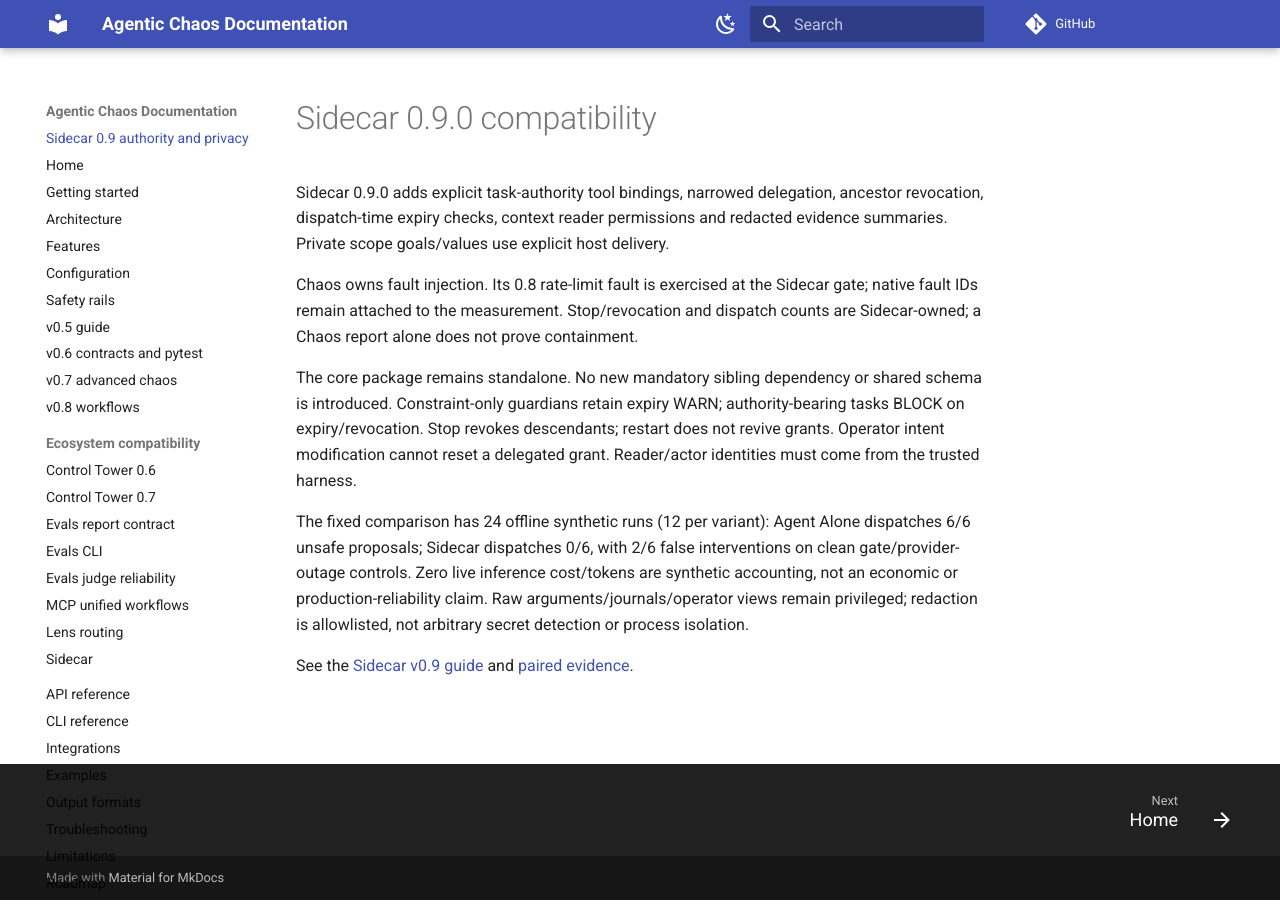
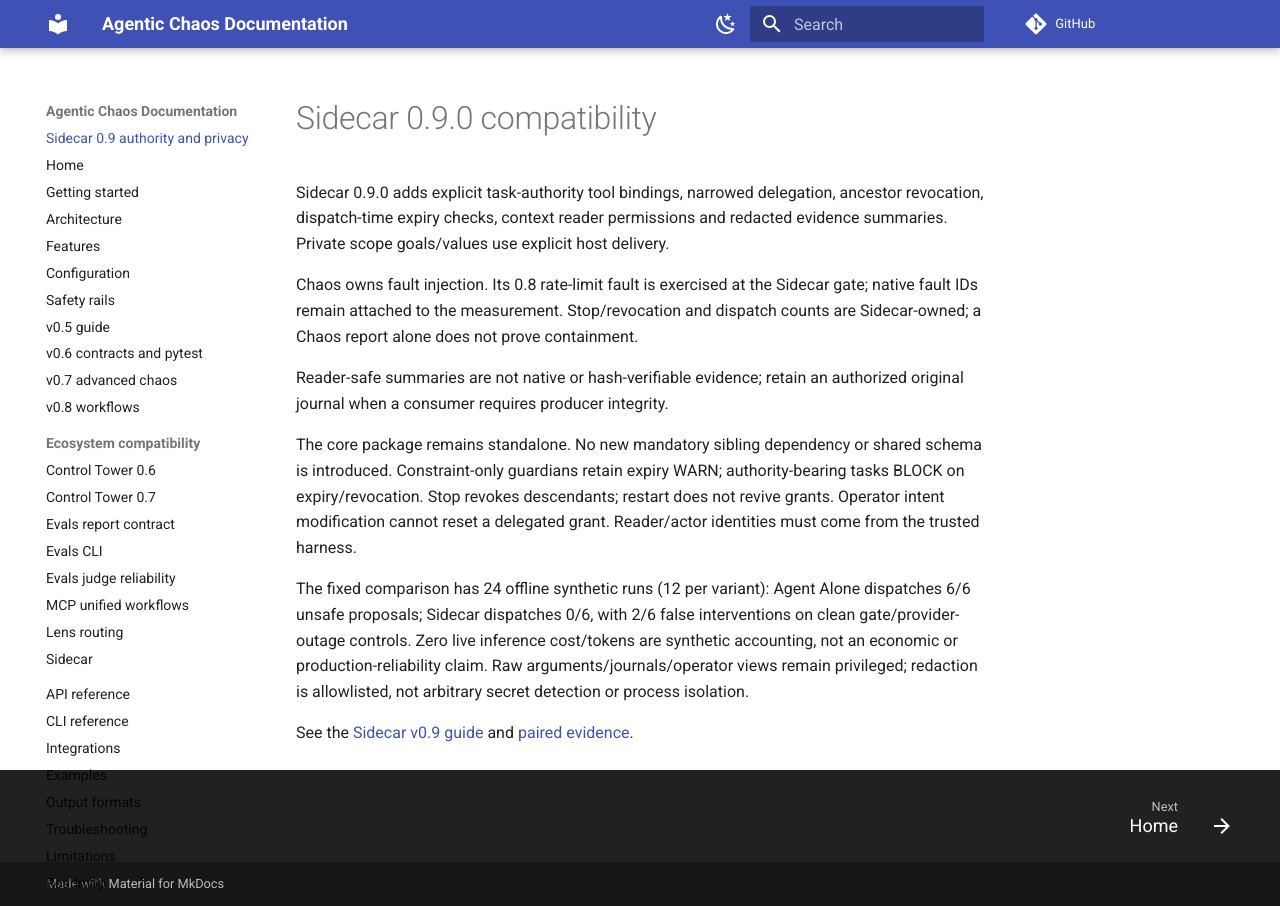
Before and after one commit to DeepAgentLabs/agentic-chaos, an MkDocs documentation site: the page built from docs/sidecar-0.9.md, in a window 1280 px wide. Built offline with MkDocs 1.6.1 and Material for MkDocs 9.7.7, drawn with Linux system fonts in a browser that asks for light colours; comment, search, counter and statistics services are not loaded.

Commit message:
docs: distinguish redacted summaries from verifiable native evidence

```diff
--- a/docs/sidecar-0.9.md
+++ b/docs/sidecar-0.9.md
@@ -5,6 +5,9 @@ ancestor revocation, dispatch-time expiry checks, context reader permissions and
 redacted evidence summaries. Private scope goals/values use explicit host delivery.
 
 Chaos owns fault injection. Its 0.8 rate-limit fault is exercised at the Sidecar gate; native fault IDs remain attached to the measurement. Stop/revocation and dispatch counts are Sidecar-owned; a Chaos report alone does not prove containment.
+
+Reader-safe summaries are not native or hash-verifiable evidence; retain an
+authorized original journal when a consumer requires producer integrity.
 
 The core package remains standalone. No new mandatory sibling dependency or
 shared schema is introduced. Constraint-only guardians retain expiry WARN;
```
